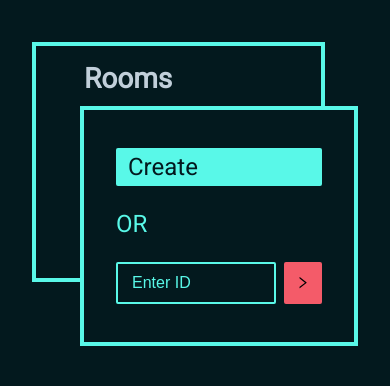
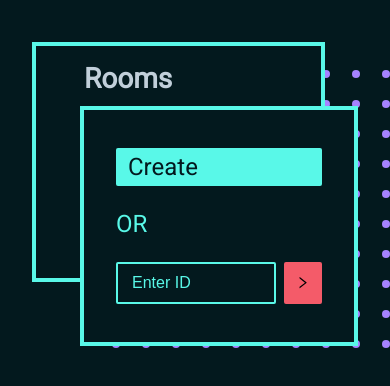
Before and after one commit to jamesncox/secrets, a React (Create React App) app: page / in a window 390 px wide. Shown: the part 172-558 px from the top of the page. Built offline with nearby package versions, Linux system fonts and the light colour scheme; a web font is replaced by a local one.

Commit message:
Create SmallDotGrid and LargeDotGrid, import to App.js and add default and responsive styles

```diff
--- a/src/App.js
+++ b/src/App.js
@@ -3,12 +3,16 @@ import "./stylesheets/Responsive.css";
 // import { BrowserRouter as Router, Switch, Route } from "react-router-dom";
 import Header from "./components/Header";
 import RoomPortal from "./components/RoomPortal";
+import LargeDotGrid from "./components/LargeDotGrid";
+import SmallDotGrid from "./components/SmallDotGrid";
 
 function App() {
   return (
     <div className="App">
       <Header />
       <RoomPortal />
+      <SmallDotGrid />
+      <LargeDotGrid />
     </div>
   );
 }
--- /dev/null
+++ b/src/components/LargeDotGrid.js
@@ -0,0 +1,38 @@
+export default function LargeDotGrid({
+  width = 20,
+  height = 15,
+  space = 35,
+  radius = 4,
+  fill = "#A682FF",
+}) {
+  const viewWidth = width * radius * 2 + (width - 1) * (space - radius * 2);
+  const viewHeight = height * radius * 2 + (height - 1) * (space - radius * 2);
+  let dots = [];
+
+  for (let indexWidth = 0; indexWidth < width; indexWidth++) {
+    for (let indexHeight = 0; indexHeight < height; indexHeight++) {
+      dots.push(
+        <circle
+          key={`${indexWidth}-${indexHeight}`}
+          cx={radius + indexWidth * space}
+          cy={radius + indexHeight * space}
+          r={radius}
+        />
+      );
+    }
+  }
+
+  return (
+    <div className="large-grid-outer">
+      <svg
+        className="large-dot-grid"
+        width={viewWidth}
+        height={viewHeight}
+        viewBox={`0 0 ${viewWidth} ${viewHeight}`}
+        version="1.1"
+      >
+        <g fill={fill}>{dots}</g>
+      </svg>
+    </div>
+  );
+}
--- /dev/null
+++ b/src/components/SmallDotGrid.js
@@ -0,0 +1,38 @@
+export default function SmallDotGrid({
+  width = 10,
+  height = 10,
+  space = 30,
+  radius = 4,
+  fill = "#A682FF",
+}) {
+  const viewWidth = width * radius * 2 + (width - 1) * (space - radius * 2);
+  const viewHeight = height * radius * 2 + (height - 1) * (space - radius * 2);
+  let dots = [];
+
+  for (let indexWidth = 0; indexWidth < width; indexWidth++) {
+    for (let indexHeight = 0; indexHeight < height; indexHeight++) {
+      dots.push(
+        <circle
+          key={`${indexWidth}-${indexHeight}`}
+          cx={radius + indexWidth * space}
+          cy={radius + indexHeight * space}
+          r={radius}
+        />
+      );
+    }
+  }
+
+  return (
+    <div className="small-grid-outer">
+      <svg
+        className="small-dot-grid"
+        width={viewWidth}
+        height={viewHeight}
+        viewBox={`0 0 ${viewWidth} ${viewHeight}`}
+        version="1.1"
+      >
+        <g fill={fill}>{dots}</g>
+      </svg>
+    </div>
+  );
+}
--- a/src/stylesheets/App.css
+++ b/src/stylesheets/App.css
@@ -51,6 +51,7 @@ body {
 .box-back {
   height: 15rem;
   border: 4px solid #59f8e8;
+  background: #03191e;
   box-sizing: border-box;
   left: 0;
   top: 0;
@@ -158,3 +159,30 @@ input::placeholder {
 .id-btn:hover {
   background-color: #59f8e8;
 }
+
+/* Small dot grid */
+.small-grid-outer {
+  overflow: hidden;
+  position: absolute;
+  bottom: 20rem;
+  right: 0rem;
+}
+
+.small-dot-grid {
+  z-index: -10;
+  position: relative;
+}
+
+/* Large dot grid */
+.large-grid-outer {
+  display: none;
+  overflow: hidden;
+  position: absolute;
+  bottom: 0rem;
+  right: 0rem;
+}
+
+.large-dot-grid {
+  z-index: -10;
+  position: relative;
+}
--- a/src/stylesheets/Responsive.css
+++ b/src/stylesheets/Responsive.css
@@ -11,6 +11,26 @@
     margin-left: auto;
     margin-right: auto;
     width: 50%;
+  }
+
+  .small-grid-outer {
+    bottom: 15rem;
+    right: 5rem;
+  }
+}
+
+/* @media only screen and (min-width: 768px) {
+} */
+
+@media only screen and (min-width: 1024px) {
+  .small-grid-outer {
+    display: none;
+  }
+
+  .large-grid-outer {
+    display: block;
+    bottom: 5rem;
+    right: 10rem;
   }
 }
 
@@ -27,4 +47,10 @@
     margin-top: -16rem;
     height: 20rem;
   }
+
+  .large-grid-outer {
+    display: block;
+    bottom: 5rem;
+    right: 20rem;
+  }
 }
```
